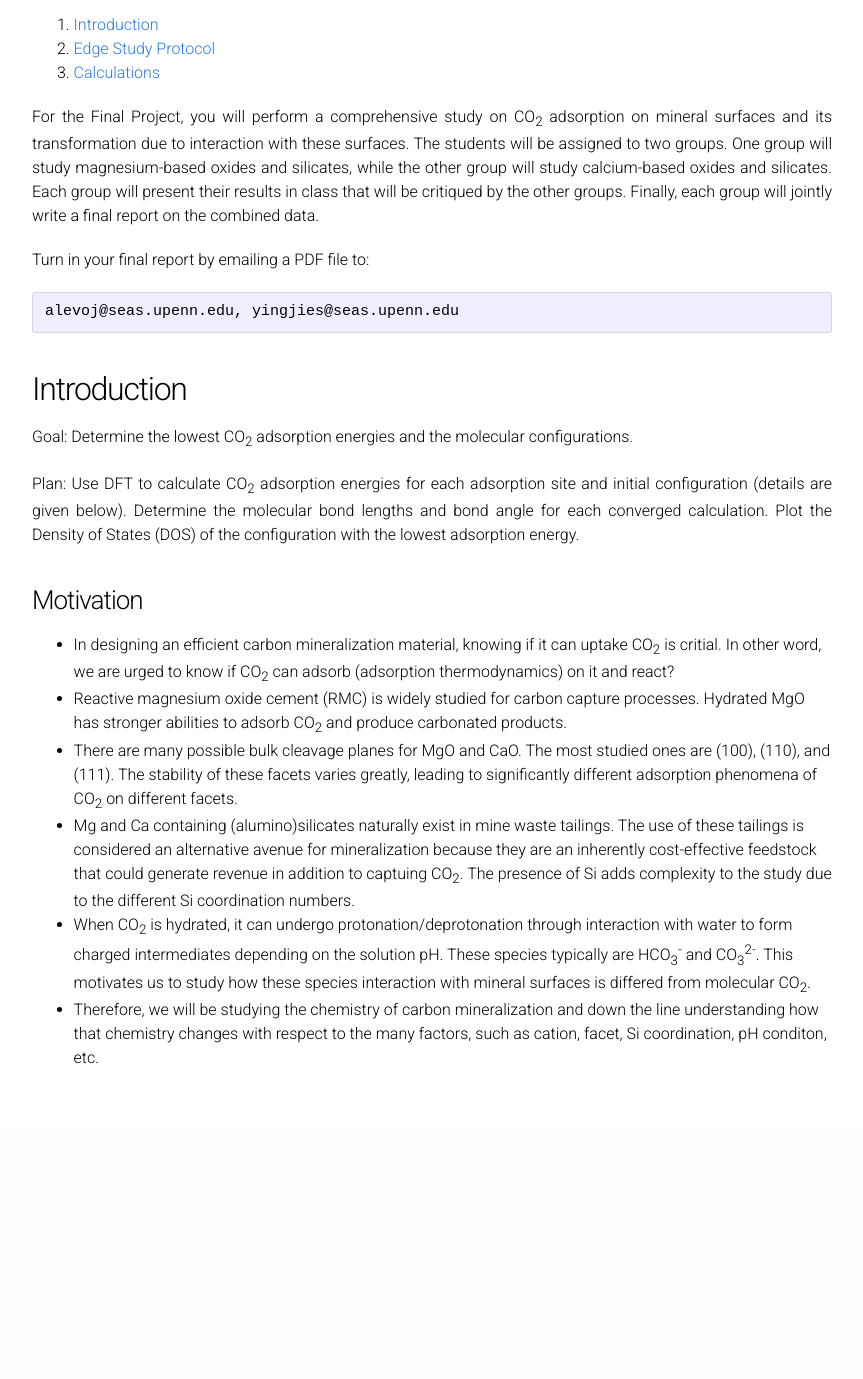
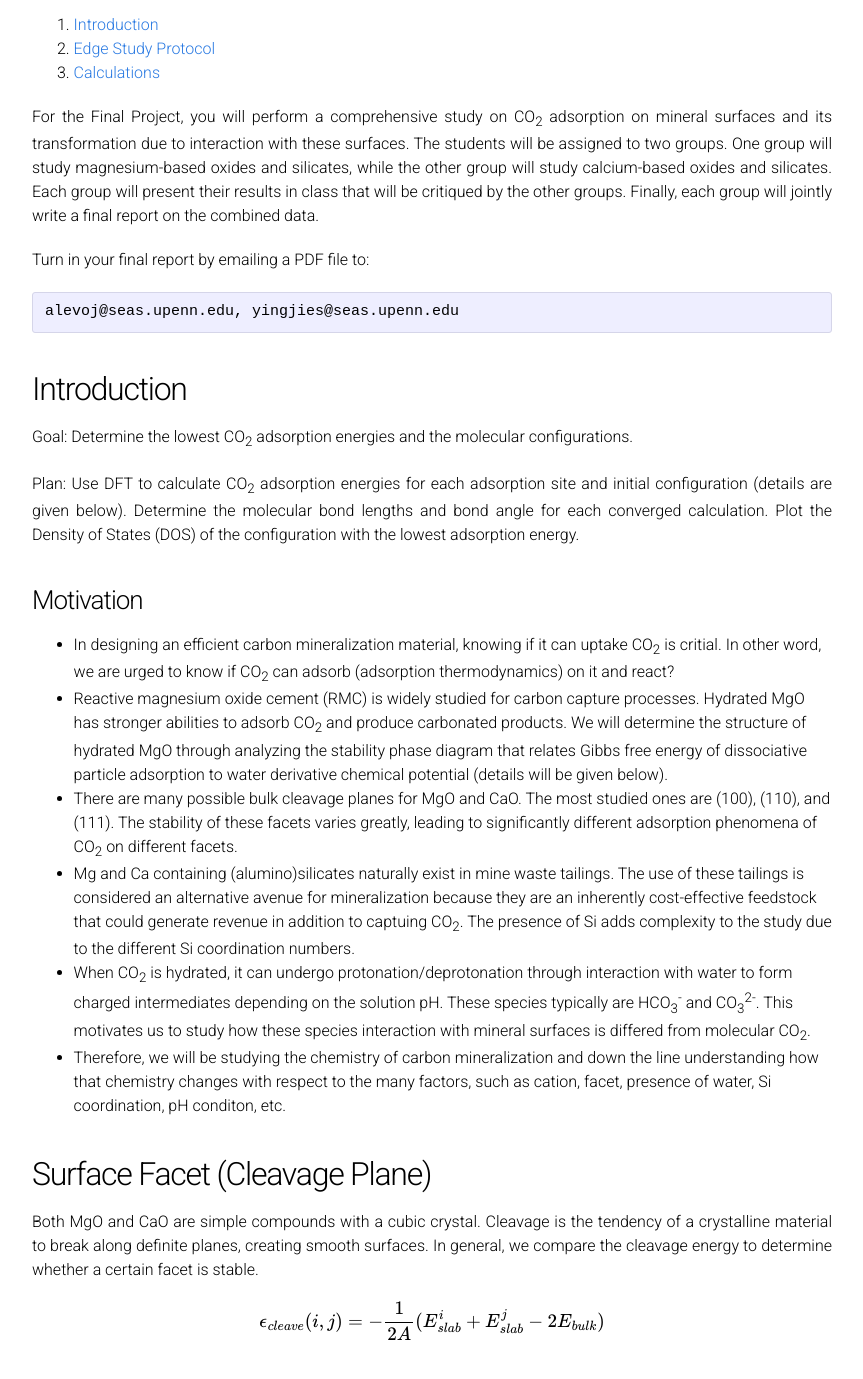
Before and after one commit to UPennCBE544/2023.github.io, a Jekyll site: the page built from ProjectDescription.md, in a window 1280 px wide and 1400 px high, scrolled down 206 px. Shown: the top 1379 px of the window, without its empty margins (208-1071 px from the left). Built offline with Jekyll 4.4.1, drawn with Linux system fonts in a browser that asks for light colours; formulas are drawn with MathJax 3; our own code applies the rules of GitHub Pages for plain Markdown files; before the commit the page ends 1336 px from its top, so only the background shows below that.

Commit message:
Update ProjectDescription.md

```diff
--- a/ProjectDescription.md
+++ b/ProjectDescription.md
@@ -30,9 +30,17 @@ Plan: Use DFT to calculate CO<sub>2</sub> adsorption energies for each adsorptio
 ### Motivation ###
 
 - In designing an efficient carbon mineralization material, knowing if it can uptake CO<sub>2</sub> is critial. In other word, we are urged to know if CO<sub>2</sub> can adsorb (adsorption thermodynamics) on it and react?
-- Reactive magnesium oxide cement (RMC) is widely studied for carbon capture processes. Hydrated MgO has stronger abilities to adsorb CO<sub>2</sub> and produce carbonated products.
+- Reactive magnesium oxide cement (RMC) is widely studied for carbon capture processes. Hydrated MgO has stronger abilities to adsorb CO<sub>2</sub> and produce carbonated products. We will determine the structure of hydrated MgO through analyzing the stability phase diagram that relates Gibbs free energy of dissociative particle adsorption to water derivative chemical potential (details will be given below).
 - There are many possible bulk cleavage planes for MgO and CaO. The most studied ones are (100), (110), and (111). The stability of these facets varies greatly, leading to significantly different adsorption phenomena of CO<sub>2</sub> on different facets.
 - Mg and Ca containing (alumino)silicates naturally exist in mine waste tailings. The use of these tailings is considered an alternative avenue for mineralization because they are an inherently cost-effective feedstock that could generate revenue in addition to captuing CO<sub>2</sub>. The presence of Si adds complexity to the study due to the different Si coordination numbers.
 - When CO<sub>2</sub> is hydrated, it can undergo protonation/deprotonation through interaction with water to form charged intermediates depending on the solution pH. These species typically are HCO<sub>3</sub><sup>-</sup> and CO<sub>3</sub><sup>2-</sup>. This motivates us to study how these species interaction with mineral surfaces is differed from molecular CO<sub>2</sub>.
-- Therefore, we will be studying the chemistry of carbon mineralization and down the line understanding how that chemistry changes with respect to the many factors, such as cation, facet, Si coordination, pH conditon, etc.
+- Therefore, we will be studying the chemistry of carbon mineralization and down the line understanding how that chemistry changes with respect to the many factors, such as cation, facet, presence of water, Si coordination, pH conditon, etc.
 <a name='protocol'></a>
+
+## Surface Facet (Cleavage Plane) ##
+
+Both MgO and CaO are simple compounds with a cubic crystal. Cleavage is the tendency of a crystalline material to break along definite planes, creating smooth surfaces. In general, we compare the cleavage energy to determine whether a certain facet is stable.
+
+$$
+\epsilon_{cleave}(i,j) = -\frac{1}{2A}(E_{slab}^{i}+E_{slab}^{j}-2E_{bulk})
+$$
```
